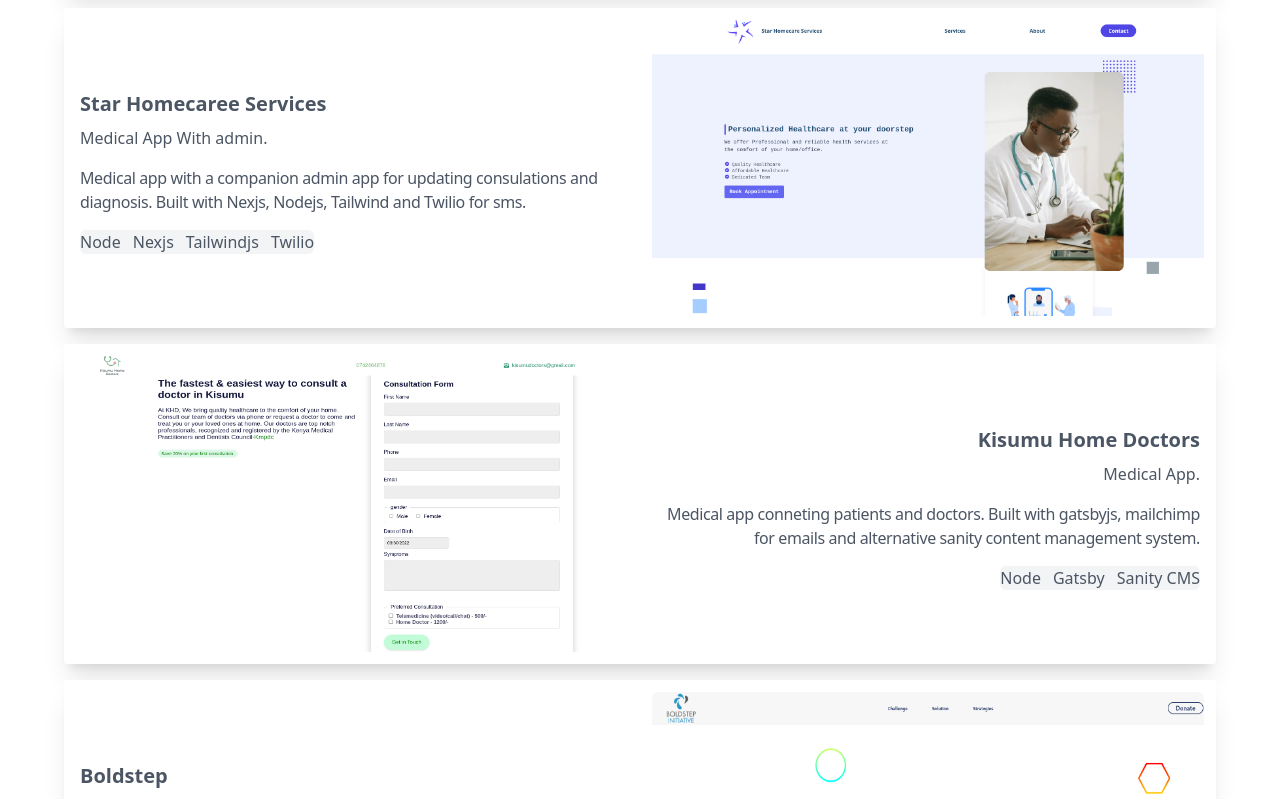
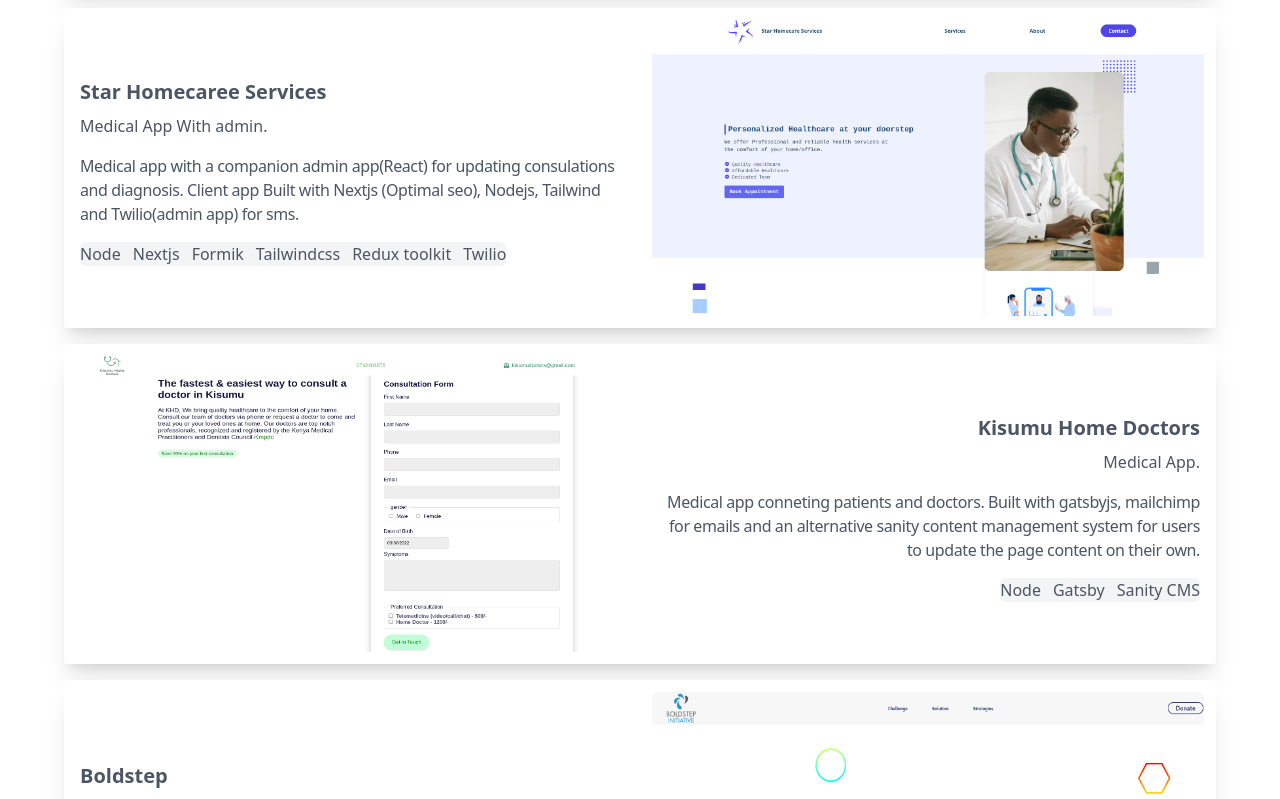
Before and after one commit to jbuyu/portforlio, a Next.js app: page / in a window 1280 px wide. Shown: the part 920-1719 px from the top of the page. Built offline with nearby package versions, Linux system fonts and the light colour scheme.

Commit message:
misc changes on text content

```diff
--- a/data/index.js
+++ b/data/index.js
@@ -25,11 +25,13 @@
     name: 'Star Homecaree Services',
     summary: 'Medical App With admin.',
     description:
-      'Medical app with a companion admin app for updating consulations and diagnosis. Built with Nexjs, Nodejs, Tailwind and Twilio for sms.',
+      'Medical app with a companion admin app(React) for updating consulations and diagnosis. Client app Built with Nextjs (Optimal seo), Nodejs, Tailwind and Twilio(admin app) for sms.',
     technologies: [
       { tech: 'Node' },
-      { tech: 'Nexjs' },
-      { tech: 'Tailwindjs' },
+      { tech: 'Nextjs' },
+      { tech: 'Formik' },
+      { tech: 'Tailwindcss' },
+      { tech: 'Redux toolkit' },
       { tech: 'Twilio' },
     ],
   },
@@ -42,7 +44,7 @@
     name: 'Kisumu Home Doctors',
     summary: 'Medical App.',
     description:
-      'Medical app conneting patients and doctors. Built with gatsbyjs, mailchimp for emails and alternative sanity content management system.',
+      'Medical app conneting patients and doctors. Built with gatsbyjs, mailchimp for emails and an alternative sanity content management system for users to update the page content on their own.',
     technologies: [
       { tech: 'Node' },
       { tech: 'Gatsby' },
@@ -61,7 +63,7 @@
     description:
       'Next.js site for the boldstep initiative programme.Connecting youths all over the country.',
     technologies: [
-      { tech: 'Nexjs' },
+      { tech: 'Nextjs' },
       { tech: 'React' },
       { tech: 'Styled components' },
     ],
```
